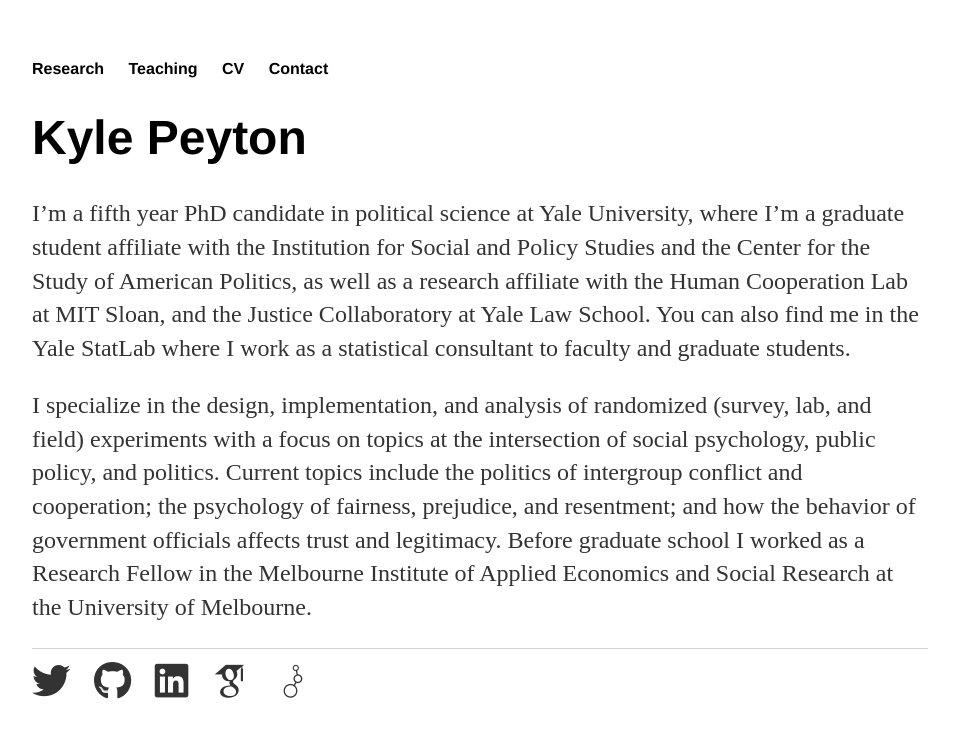
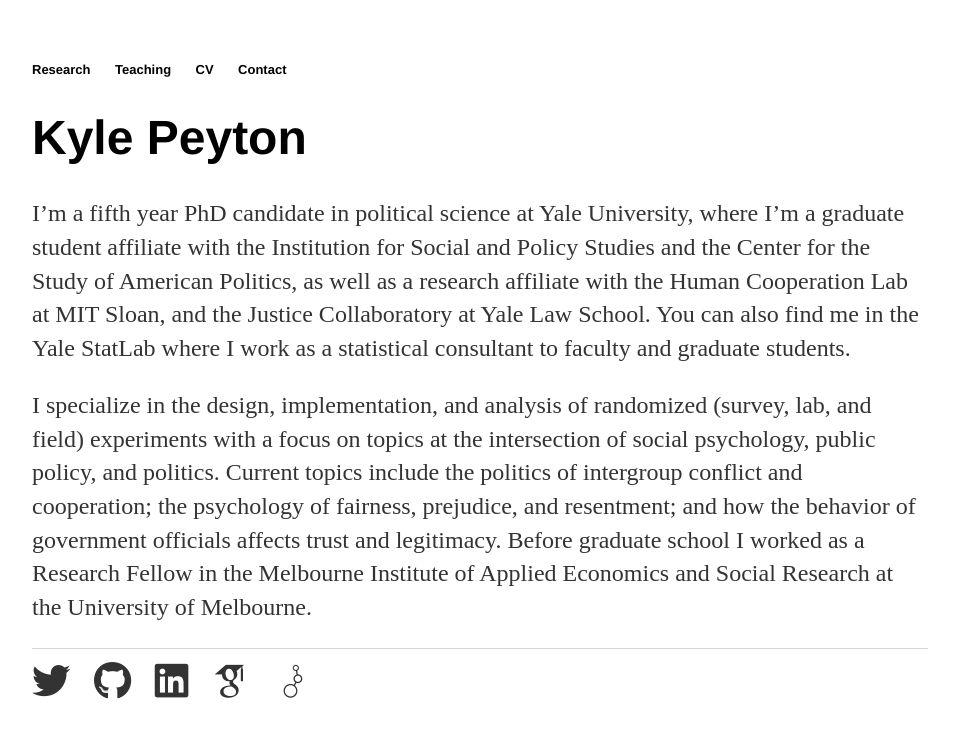
Before and after one commit to kylepeyton/kylepeyton.github.io, a Jekyll site: the page built from index.markdown, in a window 1280 px wide. Shown: the top 738 px of the page, without its empty margins (160-1119 px from the left). Built offline with Jekyll 4.4.1, drawn with Linux system fonts in a browser that asks for light colours; nearby versions of some CDN libraries; some web fonts are replaced.

Commit message:
Update design-kp.html

```diff
--- a/_layouts/design-kp.html
+++ b/_layouts/design-kp.html
@@ -12,10 +12,10 @@
 		<body>
 			<nav>
 	               	<ul>
-                          	<li><a href="/research"><font size = "3" color="black">Research</font></a></li>
-                          	<li><a href="/teaching"><font size = "3" color="black">Teaching</font></a></li>
-                          	<li><a href="https:/kylepeyton.github.io/assets/peyton_cv.pdf"><font size = "3" color="black">CV</font></a></li>
-        			<li><a href="/contact"><font size = "3" color="black">Contact</font></a></li>
+                          	<li><a href="/research"><font size = "2em" color="black">Research</font></a></li>
+                          	<li><a href="/teaching"><font size = "2em" color="black">Teaching</font></a></li>
+                          	<li><a href="https:/kylepeyton.github.io/assets/peyton_cv.pdf"><font size = "2em" color="black">CV</font></a></li>
+        			<li><a href="/contact"><font size = "2em" color="black">Contact</font></a></li>
 	              </ul>
 	              </nav>
 			<h1><a href="https:/kylepeyton.github.io"><font color="black">Kyle Peyton</font></a></h1>
```
